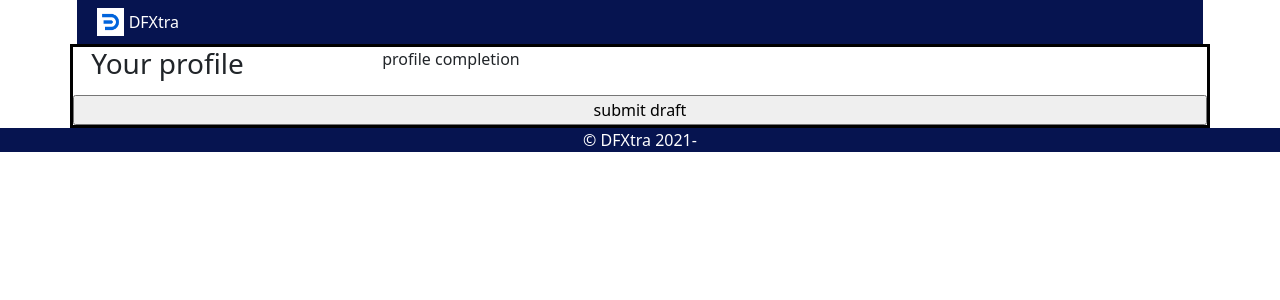
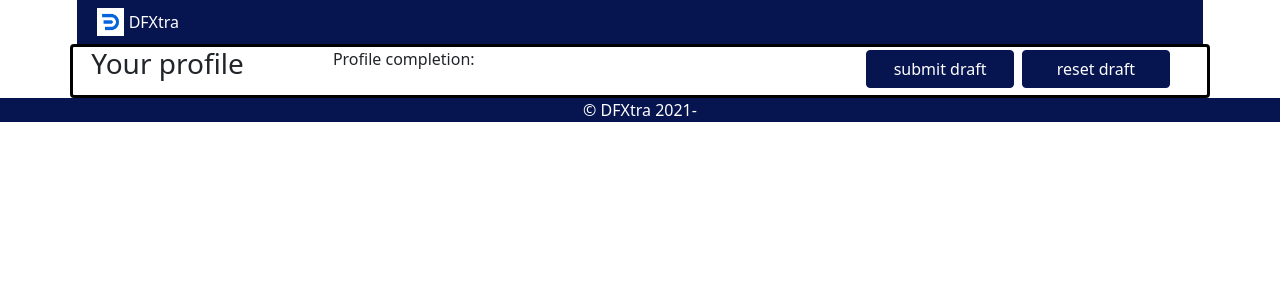
Before and after one commit to dfGroup2/team-engineering-frontend, a React (Create React App) app in the folder frontend/: page /edit in a window 1280 px wide. Shown: the top 300 px of the page. Built offline with nearby package versions, Linux system fonts and the light colour scheme.

Commit message:
added some styling for the edit page

```diff
--- a/frontend/src/App.js
+++ b/frontend/src/App.js
@@ -1,12 +1,11 @@
 import './App.css';
 import 'bootstrap/dist/css/bootstrap.min.css';
+import "./css/ProfileSection.css";
+
+import { BrowserRouter as Router, Routes, Route } from 'react-router-dom';
+
 import Header from './Components/Header';
-import ProfileSection from './Components/ProfileSection';
-import { BrowserRouter as Router, Routes, Route } from 'react-router-dom';
-import "./css/ProfileSection.css";
-import TrainingSection from './Components/TrainingSection';
 import Footer from './Components/Footer'
-import InfoSection from './Components/InfoSection';
 import ProfilePage from './Components/ProfilePage';
 import EditProfilePage from './Components/EditProfilePage';
 
@@ -16,10 +15,8 @@ function App() {
       <Router>
         <Header />
         <Routes>
-          <Route exact path="/" element={
-           <ProfilePage></ProfilePage>
-          }></Route>
-          <Route path="/edit" element={<><EditProfilePage></EditProfilePage></>}></Route>
+          <Route exact path="/" element={<ProfilePage />}></Route>
+          <Route path="/edit" element={<EditProfilePage />}></Route>
         </Routes>
         <Footer />
       </Router>
--- a/frontend/src/Components/EditProfilePage.jsx
+++ b/frontend/src/Components/EditProfilePage.jsx
@@ -1,18 +1,26 @@
 import React from 'react'
 import PropTypes from 'prop-types'
 import { Link } from 'react-router-dom';
+import '../css/EditProfilePage.css';
 
 const EditProfilePage = props => {
 	return (
-		<div className="container borderClass">
+		<div className="container card borderClass">
 			<div className="row">
 				<h3 className="col-2">Your profile</h3>
 				<br />
 				<br />
-                <p className="col-4">profile completion</p>
-                <input type="submit" value="submit draft"></input>
+				<div className="col-3">
+					<p>Profile completion: </p>
+				</div>
+				<p className="col-3"></p>
+				<div className="col-4 ">
+					<input type="submit" value="submit draft" className="btn btn-primary col-5 draft-btn" />
+					&nbsp;&nbsp;
+					<input type="submit" value="reset draft" className="btn btn-primary col-5 draft-btn" />
+				</div>
 			</div>
-			</div>
+		</div>
 	)
 }
 
--- a/frontend/src/Components/ProfilePage.jsx
+++ b/frontend/src/Components/ProfilePage.jsx
@@ -1,5 +1,4 @@
 import React from 'react'
-import PropTypes from 'prop-types'
 import ProfileSection from './ProfileSection'
 import InfoSection from './InfoSection'
 import TrainingSection from './TrainingSection'
@@ -14,16 +13,11 @@ const ProfilePage = props => {
         <TrainingSection />
       </div>
       <div className="parent-container">
-                <InfoSection /> <br/><br/>
-
+        <InfoSection />
       </div >
-
+      <br /><br />
     </div>
   )
 }
 
-ProfilePage.propTypes = {
-
-}
-
 export default ProfilePage
--- /dev/null
+++ b/frontend/src/css/EditProfilePage.css
@@ -0,0 +1,15 @@
+.btn-primary {
+  background-color: rgb(6, 20, 80);
+  color: rgb(255, 255, 255);
+  border: 1px solid rgb(6, 20, 80);
+}
+
+.btn-primary:hover {
+  background-color: rgb(255, 255, 255);
+  color: rgb(6, 20, 80);
+  border: 1px solid rgb(0, 54, 80);
+}
+
+.draft-btn {
+  margin-top: 1%;
+}
```
Lines whose indentation alone changed are shown as unchanged.
